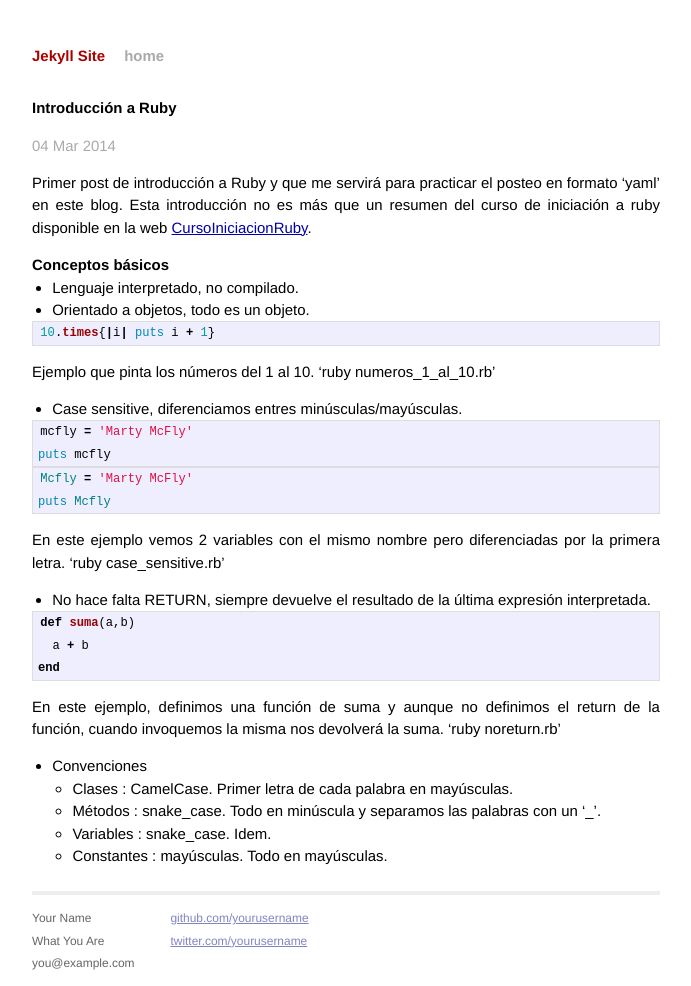
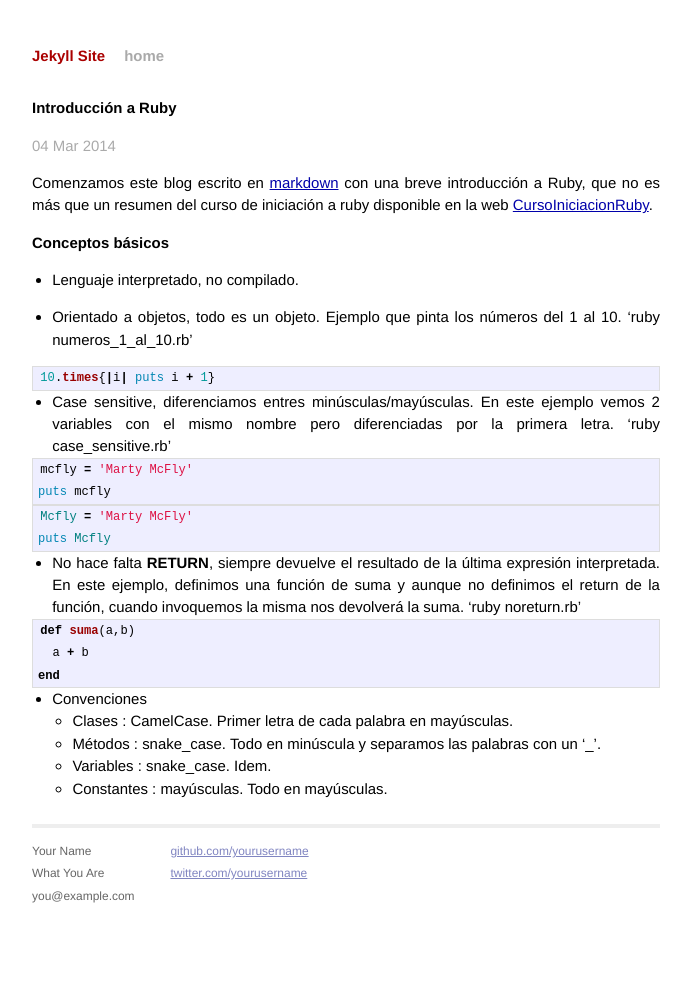
Before and after one commit to jclaret/jclaret.github.io, a Jekyll site: the page built from _posts/2014-03-04-Introducción-a-Ruby.markdown, in a window 1280 px wide. Shown: the whole page, without its empty margins (294-985 px from the left). Built offline with Jekyll 4.4.1, drawn with Linux system fonts in a browser that asks for light colours; Markdown is read by kramdown in place of the engine named in the settings; after the commit the page ends 945 px from its top, so only the background shows below that.

Commit message:
Primer post

```diff
--- a/_posts/2014-03-04-Introducción-a-Ruby.markdown
+++ b/_posts/2014-03-04-Introducción-a-Ruby.markdown
@@ -5,21 +5,22 @@ date:   2014-03-04 01:10:36
 categories: ruby programacion
 ---
 
-Primer post de introducción a Ruby y que me servirá para practicar el posteo en formato 'yaml' en este blog. Esta introducción no es más que un resumen del curso de iniciación a ruby disponible en la web [CursoIniciacionRuby].
+Comenzamos este blog escrito en [markdown] con una breve introducción a Ruby, que no es más que un resumen del curso de iniciación a ruby disponible en la web [CursoIniciacionRuby].
 
 Conceptos básicos
 -----------------
+
   * Lenguaje interpretado, no compilado.
-  * Orientado a objetos, todo es un objeto.
+
+  * Orientado a objetos, todo es un objeto. Ejemplo que pinta los números del 1 al 10. 'ruby numeros_1_al_10.rb'
 
 {% highlight ruby %}
 10.times{|i| puts i + 1}
 {% endhighlight %}
 
-Ejemplo que pinta los números del 1 al 10. 'ruby numeros_1_al_10.rb'
 
 
-  * Case sensitive, diferenciamos entres minúsculas/mayúsculas.
+  * Case sensitive, diferenciamos entres minúsculas/mayúsculas.  En este ejemplo vemos 2 variables con el mismo nombre pero diferenciadas por la primera letra. 'ruby case_sensitive.rb'
 
 
 {% highlight ruby %}
@@ -32,9 +33,8 @@ Mcfly = 'Marty McFly'
 puts Mcfly
 {% endhighlight %}
 
-En este ejemplo vemos 2 variables con el mismo nombre pero diferenciadas por la primera letra. 'ruby case_sensitive.rb'
 
-  * No hace falta RETURN, siempre devuelve el resultado de la última expresión interpretada.
+  * No hace falta **RETURN**, siempre devuelve el resultado de la última expresión interpretada. En este ejemplo, definimos una función de suma y aunque no definimos el return de la función, cuando invoquemos la misma nos devolverá la suma. 'ruby noreturn.rb'
 
 {% highlight ruby %}
 def suma(a,b)
@@ -42,7 +42,6 @@ def suma(a,b)
 end
 {% endhighlight %}
 
-En este ejemplo, definimos una función de suma y aunque no definimos el return de la función, cuando invoquemos la misma nos devolverá la suma. 'ruby noreturn.rb'
 
   * Convenciones
     - Clases : CamelCase. Primer letra de cada palabra en mayúsculas.
@@ -51,3 +50,4 @@ En este ejemplo, definimos una función de suma y aunque no definimos el return
     - Constantes : mayúsculas. Todo en mayúsculas.
 
 [CursoIniciacionRuby]:    http://www.floqq.com/
+[markdown]:	http://en.wikipedia.org/wiki/Markdown
```
